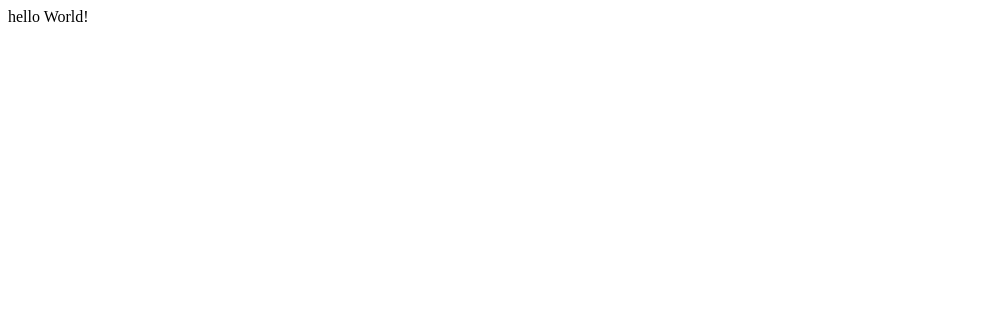
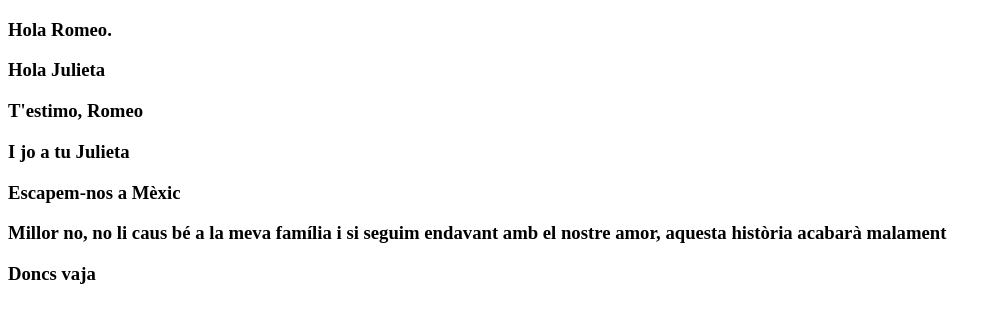
Before and after one commit to nuriaheep/theater-texts, a React app: page / in a window 1280 px wide. Shown: the top 322 px of the page, without its empty margins (0-1002 px from the left). Built offline with nearby package versions, Linux system fonts and the light colour scheme.

Commit message:
added json to list components Linia

```diff
--- a/src/App.js
+++ b/src/App.js
@@ -1,8 +1,14 @@
+import texts from './texts.json'
+import Linia from './Linia'
+
 export default () => {
+    const listTexts = texts.map((text, i) => {
+        return <Linia key={i} text={text} />
+    })
 
     return (
         <div>
-            hello World!
+            {listTexts}
         </div>
     );
 };
--- /dev/null
+++ b/src/Linia.js
@@ -0,0 +1,10 @@
+import React from 'react'
+
+export default function Linia(props) {
+
+    return (
+        <div className="text-line">
+            <h3>{props.text}</h3>
+        </div>
+    )
+}
--- /dev/null
+++ b/src/texts.json
@@ -0,0 +1,17 @@
+[
+
+    "Hola Romeo.",
+
+   "Hola Julieta",
+
+   "T'estimo, Romeo",
+
+   "I jo a tu Julieta",
+
+   "Escapem-nos a Mèxic",
+
+   "Millor no, no li caus bé a la meva família i si seguim endavant amb el nostre amor, aquesta història acabarà malament",
+
+   "Doncs vaja"
+
+]
```
Also changed, not shown: 1 other file (tests, documents, lock files or other folders).
